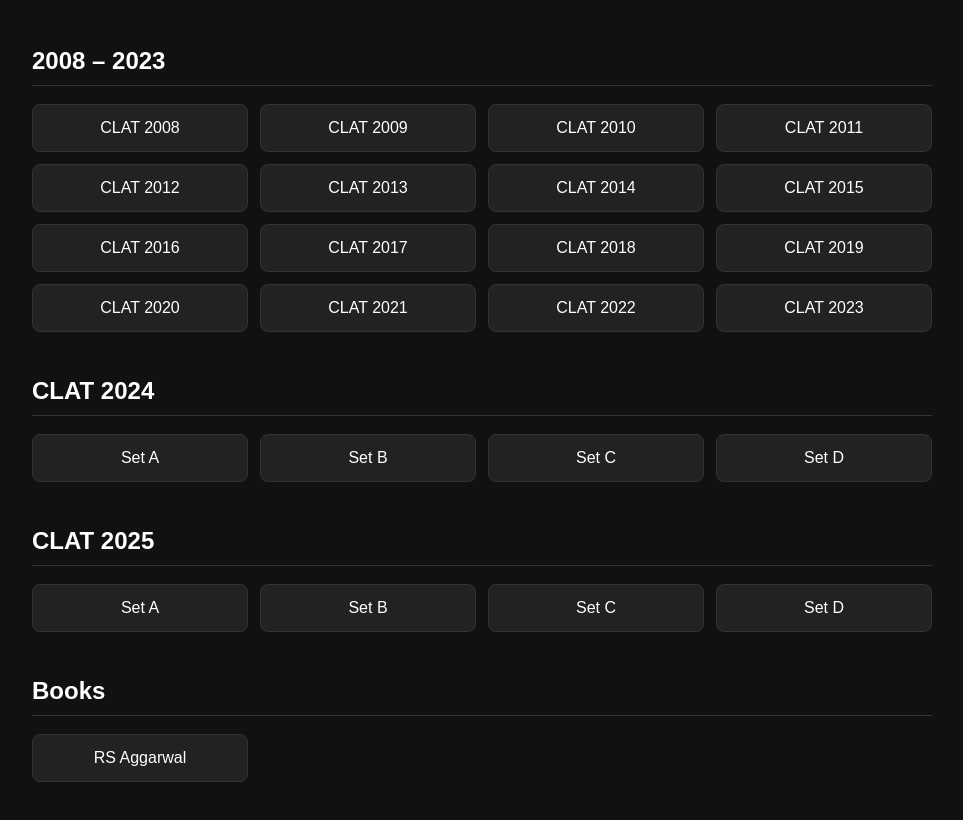
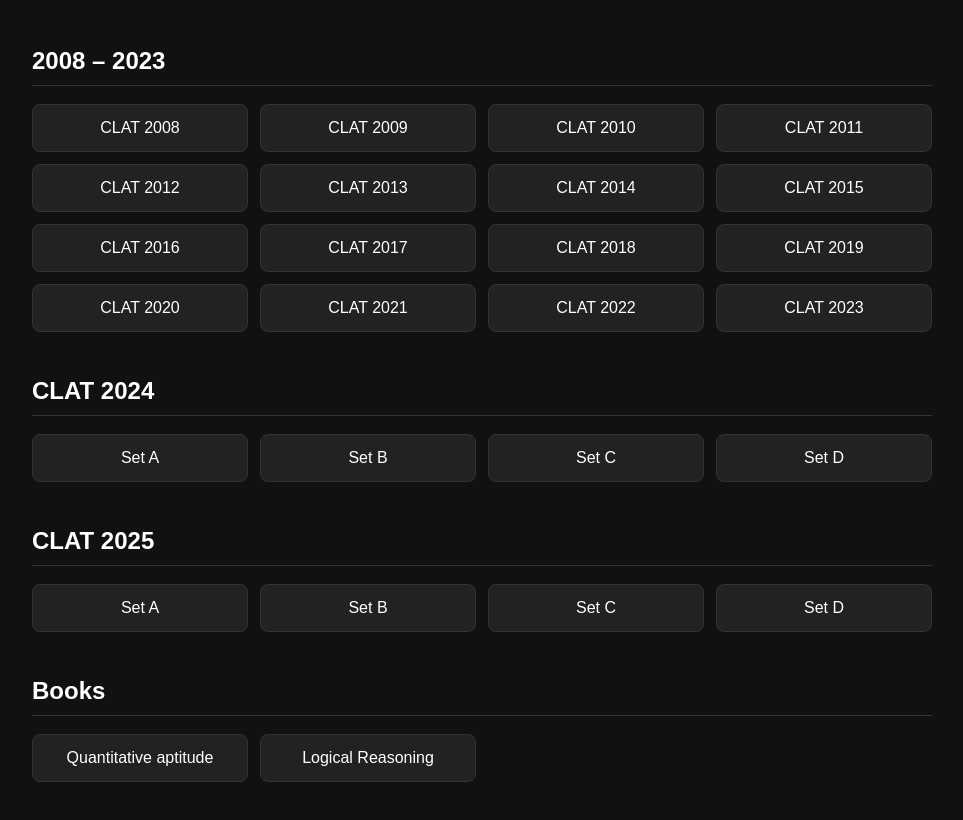
Before and after one commit to Vineet-Ranja/clat-pyqs, a plain HTML site: page index.html in a window 1280 px wide. Shown: the part 136-956 px from the top of the page, without its empty margins (158-1121 px from the left). Drawn offline with Linux system fonts and the light colour scheme.

Commit message:
Update index.html

```diff
--- a/index.html
+++ b/index.html
@@ -57,8 +57,8 @@
         <section>
             <h2>Books</h2>
             <div class="set-buttons">
-                <a href="https://drive.google.com/file/d/1pR2LhCIJv7arB0rcrIIG0aVszcIM_PVJ/view" target="_blank">RS Aggarwal</a>
-
+                <a href="https://drive.google.com/file/d/1pR2LhCIJv7arB0rcrIIG0aVszcIM_PVJ/view" target="_blank">Quantitative aptitude</a>
+                <a href="pdfs/Reasoning.pdf" target="_blank">Logical Reasoning</a>
             </div>
         </section>
     </main>
```
